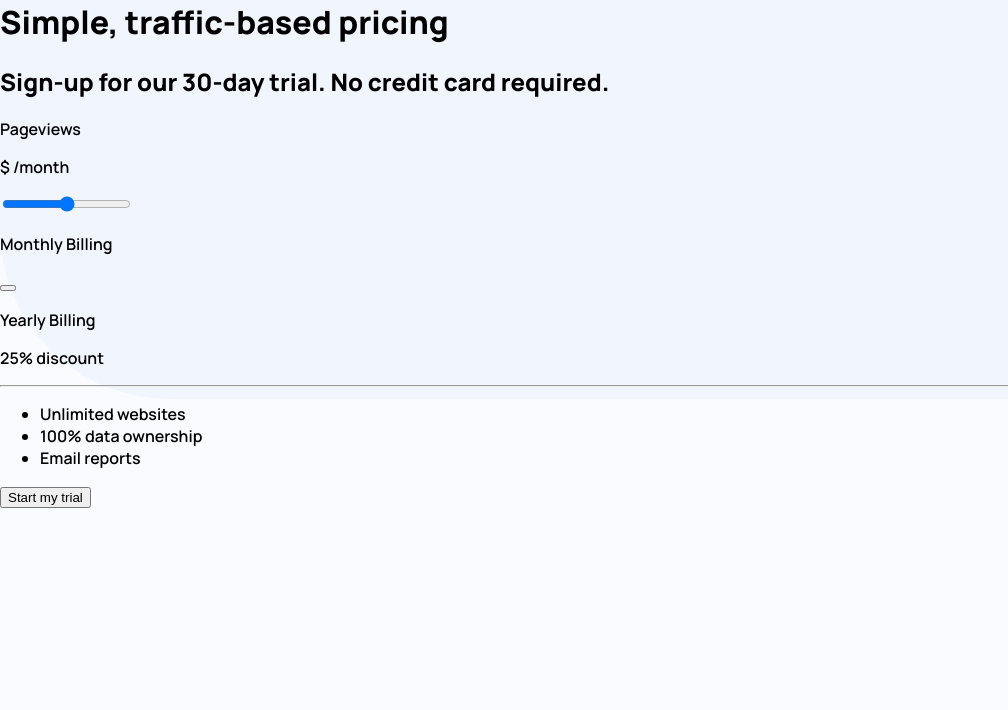
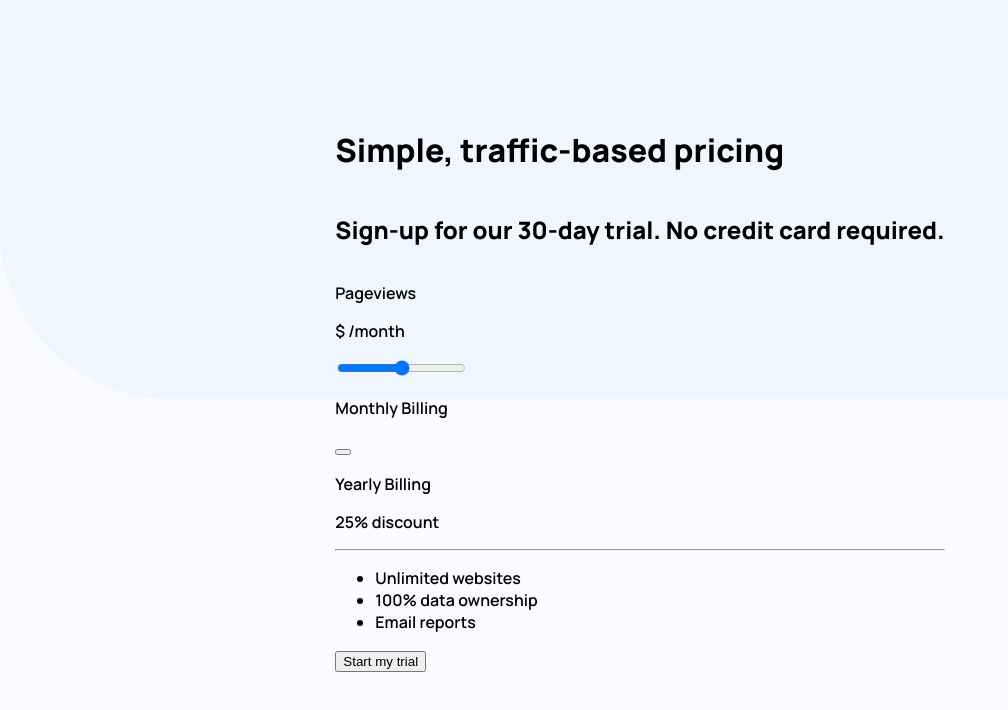
Before and after one commit to CrystalNyein/frontend-mentor-interactive-pricing-component, a React (Create React App) app: page / in a window 1280 px wide. Shown: the top 710 px of the page, without its empty margins (0-1008 px from the left). Built offline with nearby package versions, Linux system fonts and the light colour scheme.

Commit message:
Placing content center

```diff
--- a/src/App.css
+++ b/src/App.css
@@ -3,6 +3,8 @@ main {
   background-size: contain;
   background-repeat: no-repeat;
   height: 100vh;
+  display: grid;
+  place-content: center;
 }
 h1 {
   margin-top: 0;
```
